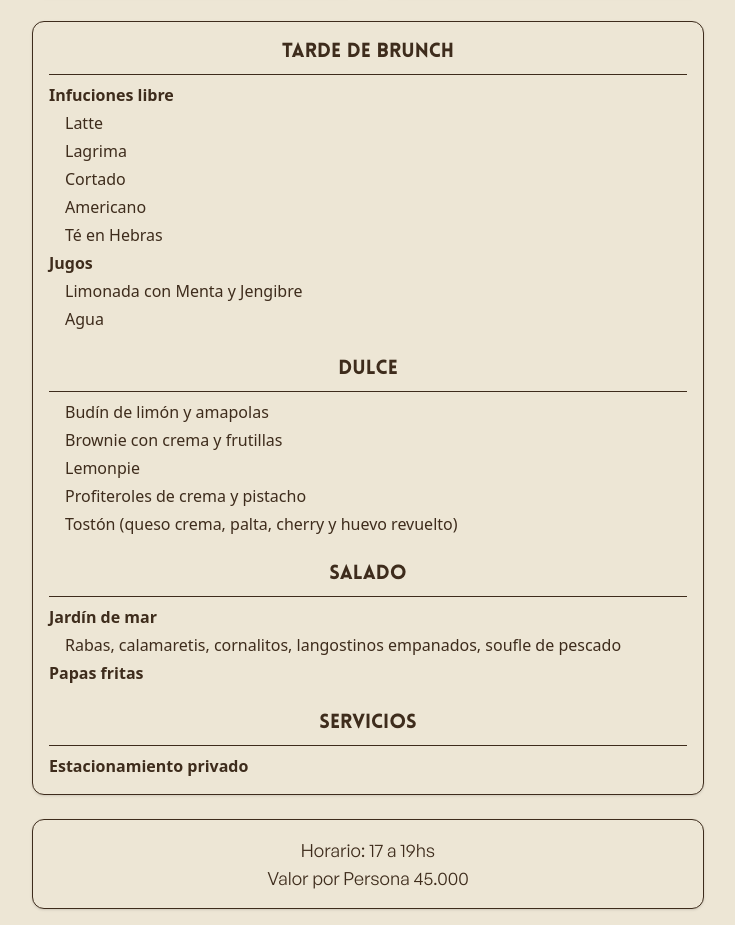
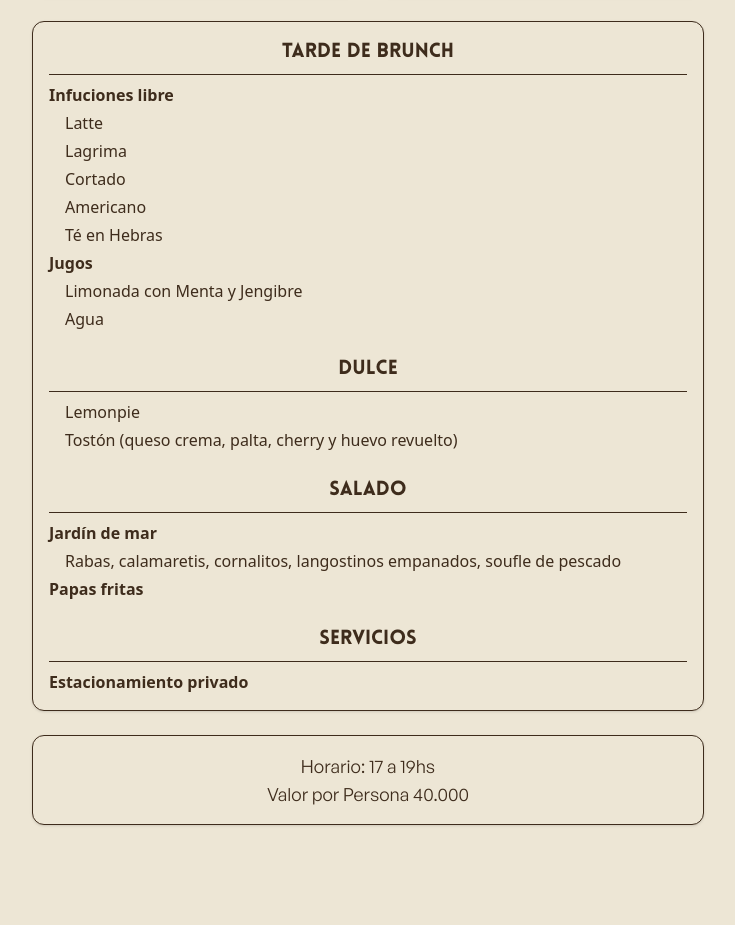
Before and after one commit to LaGaviotaEventos/evento-46, a plain HTML site: page index.html in a window 1280 px wide. Shown: the part 151-1076 px from the top of the page, without its empty margins (272-1007 px from the left). After the commit the page ends 992 px from the top, so only its background shows below. Drawn offline with nearby package versions, Linux system fonts and the light colour scheme.

Commit message:
Update index.html

```diff
--- a/index.html
+++ b/index.html
@@ -69,10 +69,7 @@
             <li>
             <h2 class="text-xl font-lovelo text-center border-b border-[#3E2C1C] pb-2 mb-2">Dulce</h2>
             <ul class="space-y-1">
-                <li class="pl-4">Budín de limón y amapolas</li>
-                <li class="pl-4">Brownie con crema y frutillas</li>
                 <li class="pl-4">Lemonpie</li>
-                <li class="pl-4">Profiteroles de crema y pistacho</li>
                 <li class="pl-4">Tostón (queso crema, palta, cherry y huevo revuelto)</li>
             </ul>
             </li>
@@ -95,7 +92,7 @@
 
         <!-- Footer -->
         <footer class="bg-[#ede6d5] border border-[#3E2C1C] rounded-xl shadow py-4 text-center w-full">
-            <h2 class="text-lg font-general">Horario: 17 a 19hs </br> Valor por Persona 45.000</h2>
+            <h2 class="text-lg font-general">Horario: 17 a 19hs </br> Valor por Persona 40.000</h2>
         </footer>
 
     </div>
```
